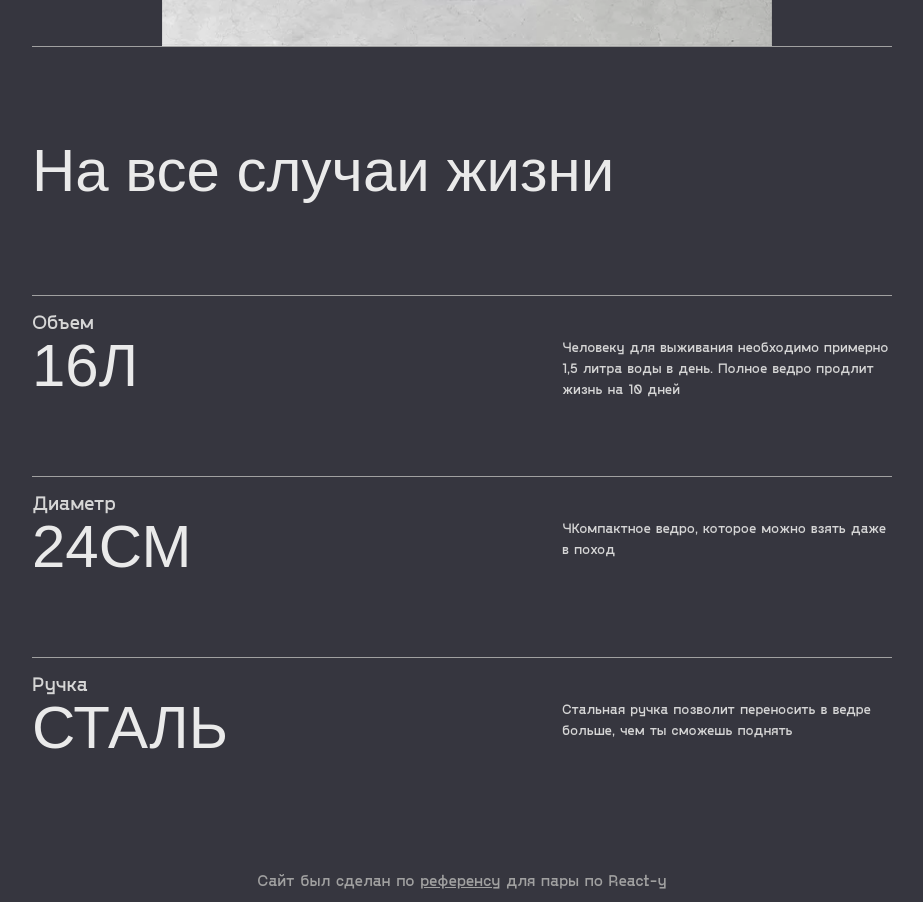
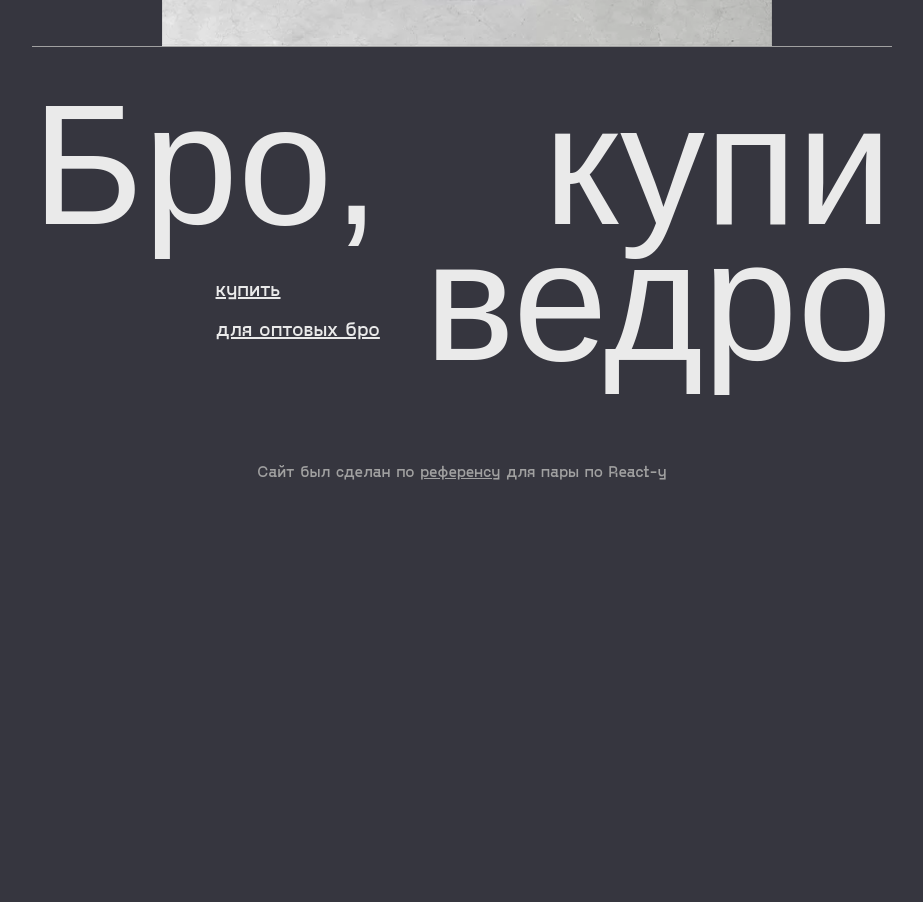
Before and after one commit to KLIKVUS/vedro, a React app: page / in a window 1280 px wide. Shown: the part 753-1655 px from the top of the page, without its empty margins (178-1101 px from the left). After the commit the page ends 1246 px from the top, so only its background shows below. Built offline with nearby package versions, Linux system fonts and the light colour scheme; a web font is replaced by a local one.

Commit message:
add router

```diff
--- a/src/components/pages/header/Header.js
+++ b/src/components/pages/header/Header.js
@@ -4,7 +4,9 @@ import './header-style.css';
 function Header() {
   return (
     <header>
-      <h1 className="header-title">Ведро</h1>
+      <div className="header-title">
+        <h1><a href='/'>Ведро</a></h1>
+      </div>
 
       <div className="header-info">
         <div className="header-info__text">
@@ -12,7 +14,7 @@ function Header() {
           <div><p>Ограниченная</p><p>коллекция (200 шт)</p></div>
         </div>
 
-        <a href="#info" className="header-info__link yakor">эбаут</a>
+        <a href="/info#info" className="header-info__link yakor">эбаут</a>
       </div>
 
       <div className="header-params">
@@ -25,7 +27,7 @@ function Header() {
         </div>
       </div>
 
-      <img className="header-img" src="./img/vedro.webp" alt="vedro img"/>
+      <img className="header-img" src="vedro/img/vedro.webp" alt="vedro img"/>
     </header>
   );
 }
--- a/src/components/pages/main/Main.js
+++ b/src/components/pages/main/Main.js
@@ -1,22 +1,25 @@
-import Card from '../partials/Card';
+import {BrowserRouter as Router, Routes, Route} from 'react-router-dom';
+
+import Buy from '../partials/Buy';
+import Info from '../partials/Info';
+import NotFound from '../partials/NotFound';
 
 import './main-style.css';
 
-let cardData = [
-  {cardParamData: "16л", cardParam: "Объем", cardText:"Человеку для выживания необходимо примерно 1,5 литра воды в день. Полное ведро продлит жизнь на 10 дней"},
-  {cardParamData: "24см", cardParam: "Диаметр", cardText:"ЧКомпактное ведро, которое можно взять даже в поход"},
-  {cardParamData: "сталь", cardParam: "Ручка", cardText:"Стальная ручка позволит переносить в ведре больше, чем ты сможешь поднять"}
-]
 
+const memBlock = <iframe id="mem" width="560" height="315" src="https://www.youtube.com/embed/dQw4w9WgXcQ" title="YouTube video player" frameborder="0" allow="accelerometer; autoplay; clipboard-write; encrypted-media; gyroscope; picture-in-picture" allowfullscreen></iframe>;
 
 function Main() {
   return (
     <main>
-      <h1 id="info" className="main-title">На все случаи жизни</h1>
-
-      <div className="main-cards">
-        {cardData.map((elem) => <Card key={cardData.indexOf(elem)} cardParamData={elem.cardParamData} cardParam={elem.cardParam} cardText={elem.cardText}/>)}
-      </div>
+      <Router>
+          <Routes>
+              <Route path="/" element={<Buy />}/>
+              <Route path="/info" element={<Info />}/>
+              <Route path="/buy" element={memBlock}/>
+              <Route exect path="*" element={<NotFound />}/>
+          </Routes>
+      </Router>
     </main>
   );
 }
--- a/src/components/pages/main/scss/main-style.scss
+++ b/src/components/pages/main/scss/main-style.scss
@@ -1,5 +1,5 @@
 main {
-    min-height: 631px;
+    // min-height: 631px;
     color: #eaeaea;
 }
 .main-title {
@@ -14,12 +14,12 @@ main {
     flex-direction: column;
     justify-content: space-between;
 
-    &__card {
-        // display: block;
-        // position: relative;
-        // height: 60px;
-        // overflow-x: hidden;
-    }
+    // &__card {
+    //     // display: block;
+    //     // position: relative;
+    //     // height: 60px;
+    //     // overflow-x: hidden;
+    // }
 }
 .card {
     &__title-wrapper {
@@ -43,6 +43,39 @@ main {
         font-size: 14px;
         color: #d6d6d6;
     }
+}
+
+
+.main-buy-block {
+    margin-top: 50px;
+    display: flex;
+    flex-direction: row;
+    justify-content: space-between;
+
+    // &__wrapper {}
+    &__title {
+        max-width: min-content;
+        line-height: 0.8;
+        font-size: 60px;
+        font-family: 'Gosha',Arial,sans-serif;
+    }
+    &__links {
+        float: right;
+        margin-top: 40px;
+        display: flex;
+        flex-direction: column;
+
+        font-size: 15px;
+    }
+    &__links a:nth-child(even) { margin-top: 10px; }
+}
+
+
+.notFound { font-size: 30px; }
+
+iframe {
+    width: 100%;
+    margin-top: 50px;
 }
 
 
@@ -76,4 +109,24 @@ main {
             margin-left: auto;
         }
     }
+
+    .main-buy-block {
+        &__title { font-size: 120px; }
+        &__title:last-child { text-align: right; }
+        &__links { font-size: 15px; }
+    }
 }
+
+@media (min-width: 1024px) {
+    .main-buy-block {
+        &__title { font-size: 170px; }
+        &__links { font-size: 20px; }
+    }
+}
+
+@media (min-width: 1440px) {
+    .main-buy-block {
+        &__title { font-size: 210px; }
+        &__links { font-size: 20px; }
+    }
+}
--- /dev/null
+++ b/src/components/pages/partials/Buy.js
@@ -0,0 +1,19 @@
+function Buy() {
+    return (
+        <section className="main-buy-block">
+            <div className="main-buy-block__wrapper">
+                <h1 className="main-buy-block__title">Бро,</h1>
+                <div className="main-buy-block__links">
+                    <a href="/buy#mem">купить</a>
+                    <a href="">для оптовых бро</a>
+                </div>
+            </div>
+
+            <div className="main-buy-block__wrapper">
+                <h1 className="main-buy-block__title">купи ведро</h1>
+            </div>
+        </section>
+    );
+}
+
+export default Buy;
--- /dev/null
+++ b/src/components/pages/partials/Info.js
@@ -0,0 +1,22 @@
+import Card from '../partials/Card';
+
+
+let cardData = [
+    {cardParamData: "16л", cardParam: "Объем", cardText:"Человеку для выживания необходимо примерно 1,5 литра воды в день. Полное ведро продлит жизнь на 10 дней"},
+    {cardParamData: "24см", cardParam: "Диаметр", cardText:"ЧКомпактное ведро, которое можно взять даже в поход"},
+    {cardParamData: "сталь", cardParam: "Ручка", cardText:"Стальная ручка позволит переносить в ведре больше, чем ты сможешь поднять"}
+]
+
+function Info() {
+    return (
+    <section>
+        <h1 id="info" className="main-title">На все случаи жизни</h1>
+
+        <div className="main-cards">
+          {cardData.map((elem) => <Card key={cardData.indexOf(elem)} cardParamData={elem.cardParamData} cardParam={elem.cardParam} cardText={elem.cardText}/>)}
+        </div>
+    </section>
+    );
+}
+
+export default Info;
--- /dev/null
+++ b/src/components/pages/partials/NotFound.js
@@ -0,0 +1,7 @@
+function Main() {
+  return (
+    <h1 className="notFound">Твой страница потерялся &#128557;</h1>
+  );
+}
+
+export default Main;
```
Also changed, not shown: package.json (+6 -1 lines), src/components/pages/header/scss/header-style.scss (+6 -1 lines), src/components/pages/header/header-style.css, src/components/pages/main/main-style.css, 1 other file.
